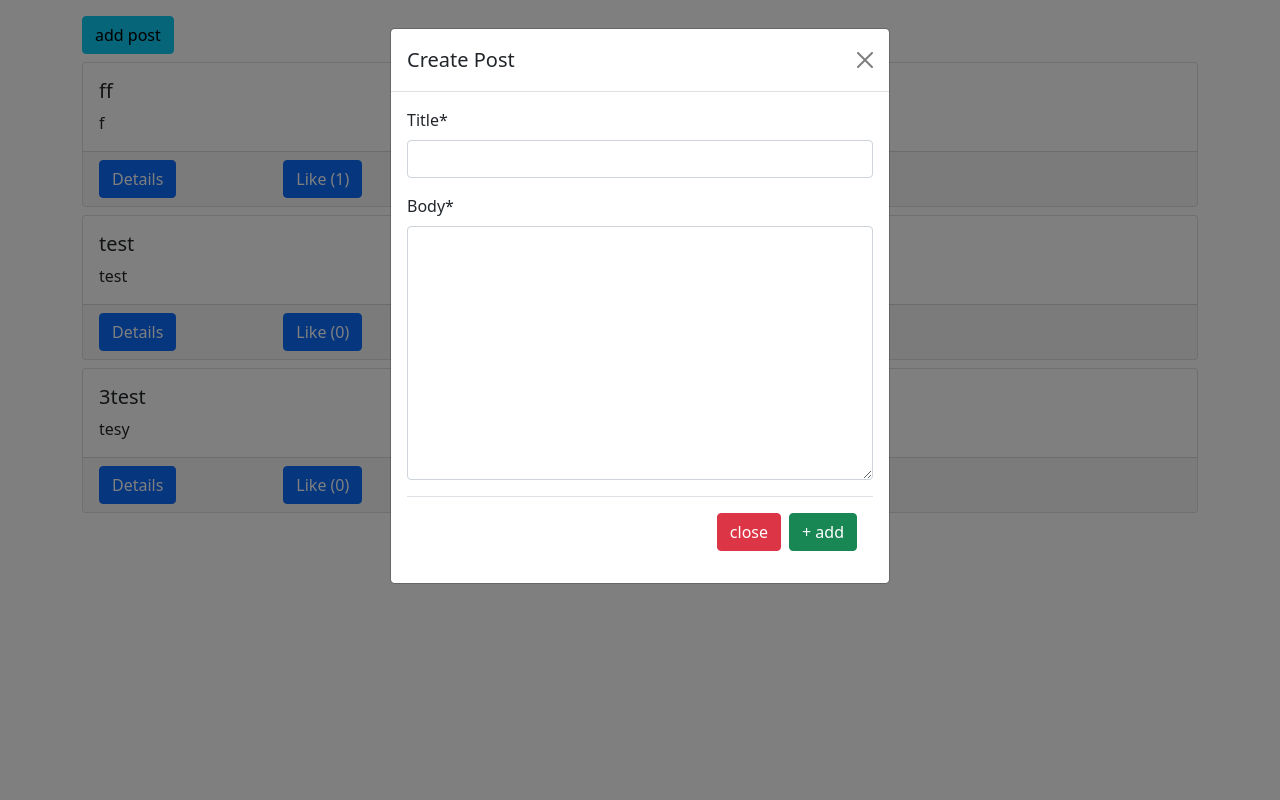
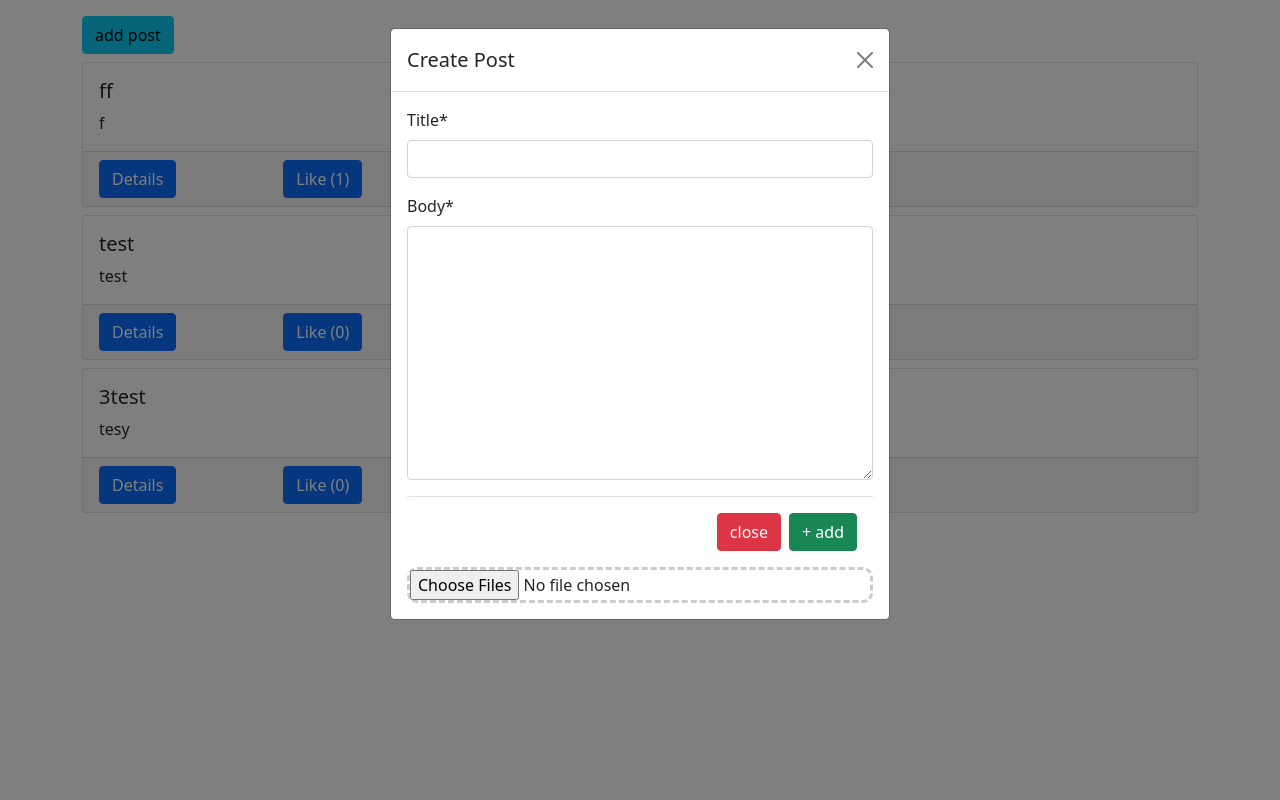
Before and after one commit to MarvelousChester/ksandhu1054_src, a Django app: page / in a window 1280 px wide, after a click on "add post". Run offline with Django 5.2, Linux system fonts and the light colour scheme; data comes from the database, SQL or seed files in the repository; some libraries are stand-ins or nearby versions.

Commit message:
Add Dropzone for post add

```diff
--- a/posts/templates/posts/main.html
+++ b/posts/templates/posts/main.html
@@ -29,7 +29,14 @@
                             <button type="submit" class="btn btn-success">+ add</button>
                         </div>
                     </form>
+                    <form action="/upload" class="dropzone dz">
+                        {%csrf_token%}
+                        <div class="fallback">
+                            <input name="file" type="file" multiple/>
+                        </div>
+                    </form>
                 </div>
+
             </div>
         </div>
     </div>
--- a/static/style.css
+++ b/static/style.css
@@ -1,3 +1,13 @@
 .not-visible {
     display:none;
 }
+
+.dz{
+    border: dashed !important;
+    border-color: #ccc !important;
+    border-radius: 10px !important;
+}
+
+.dz:hover {
+    background-color:  aliceblue !important;
+}
--- a/templates/base.html
+++ b/templates/base.html
@@ -16,9 +16,8 @@
     <link rel="stylesheet" href="{% static 'style.css' %}">
 
     <!-- dropzone -->
-    <link rel="stylesheet" href="{% static 'dropzone.css' %}">
-    <script src="{% static 'dropzone.js' %}" defer></script>
-
+    <link rel="stylesheet" href="https://unpkg.com/dropzone@5/dist/min/dropzone.min.css" type="text/css" />
+    <script src="https://unpkg.com/dropzone@5/dist/min/dropzone.min.js"></script>
     <!-- Custom js -->
     <script src="{% static 'functions.js' %}" defer></script>
     {% block scripts %}
```
